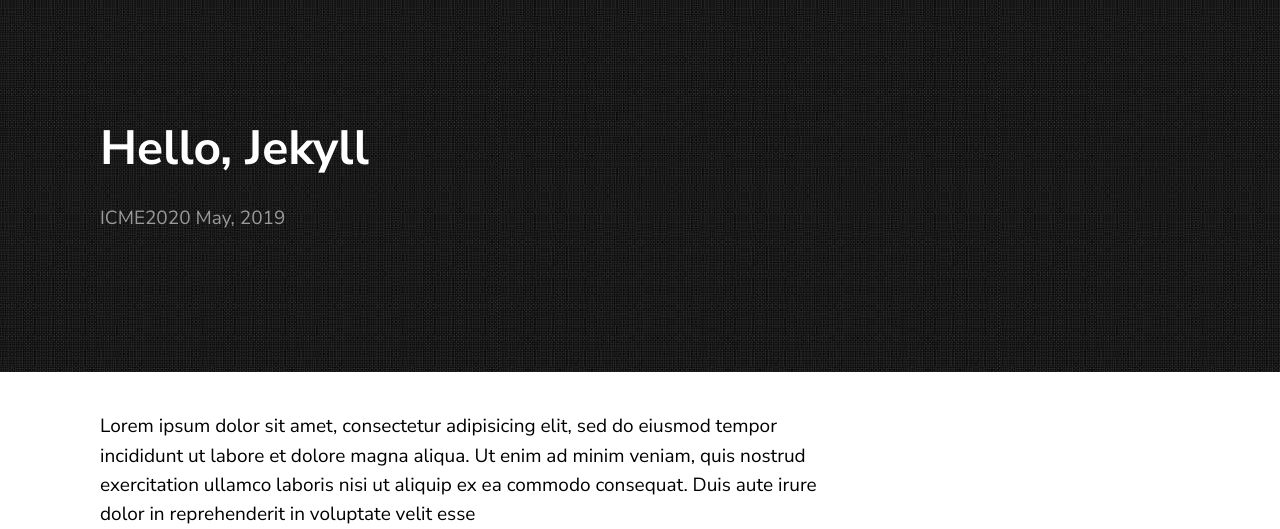
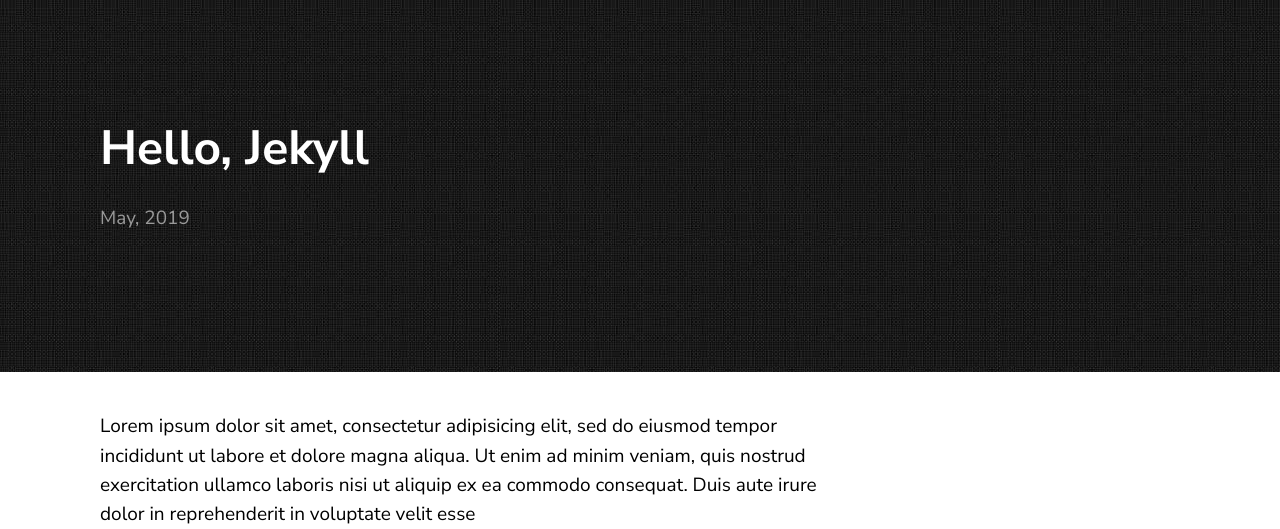
Before and after one commit to NJUVISION/Neural-Object-Coding, a Jekyll site: the page built from _posts/2019-05-23-welcome-to-jekyll.markdown, in a window 1280 px wide, cut to the strip 0-529 px from the top of the page. Built offline with Jekyll 4.4.1, drawn with Linux system fonts in a browser that asks for light colours.

Commit message:
Update post_header.html

```diff
--- a/_includes/post_header.html
+++ b/_includes/post_header.html
@@ -3,7 +3,7 @@
 	<h1>{{ page.title }}</h1>
 	<h4 class="post-description">{{ page.description }}</h4>
 	<div class="post-date" style="margin-top:20px">
-		ICME2020 {{ page.date | date: date_format }}
+		{{page.journal}} {{ page.date | date: date_format }}
 	</div>
 	<ul class="post-tags">
 		{%- for tag in page.categories -%}
```
